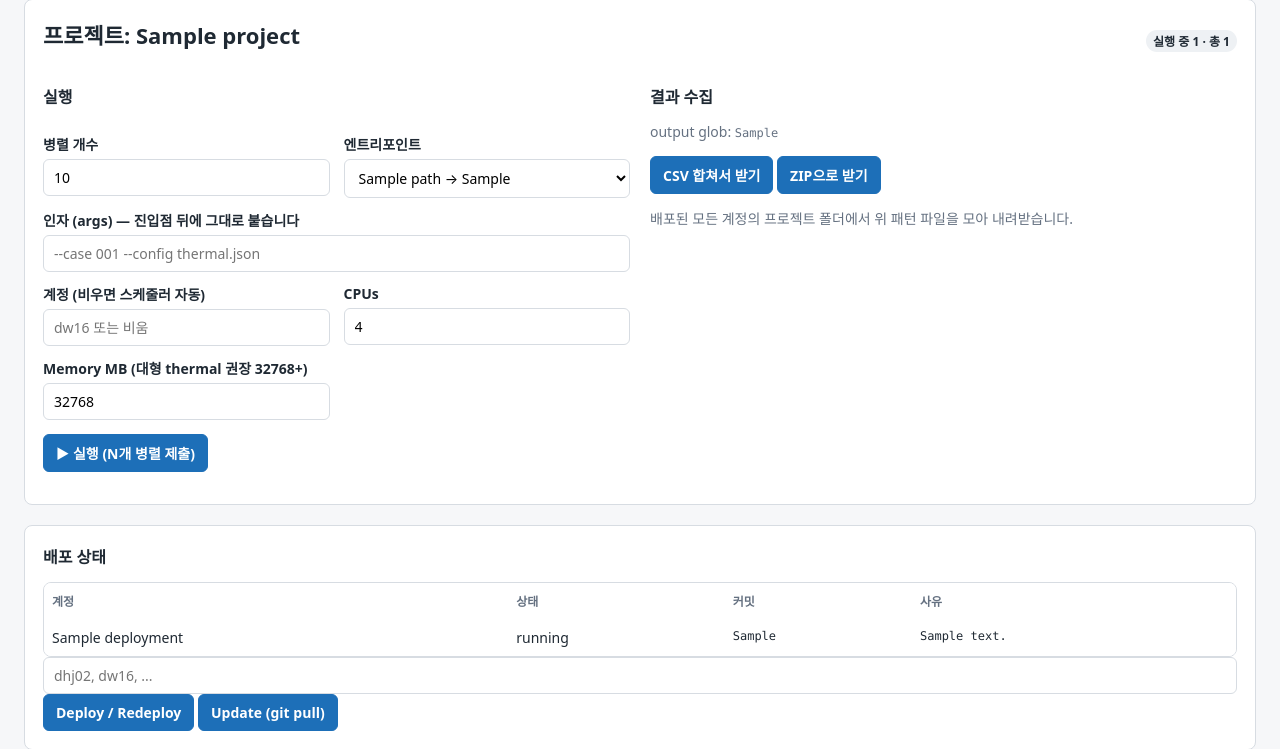
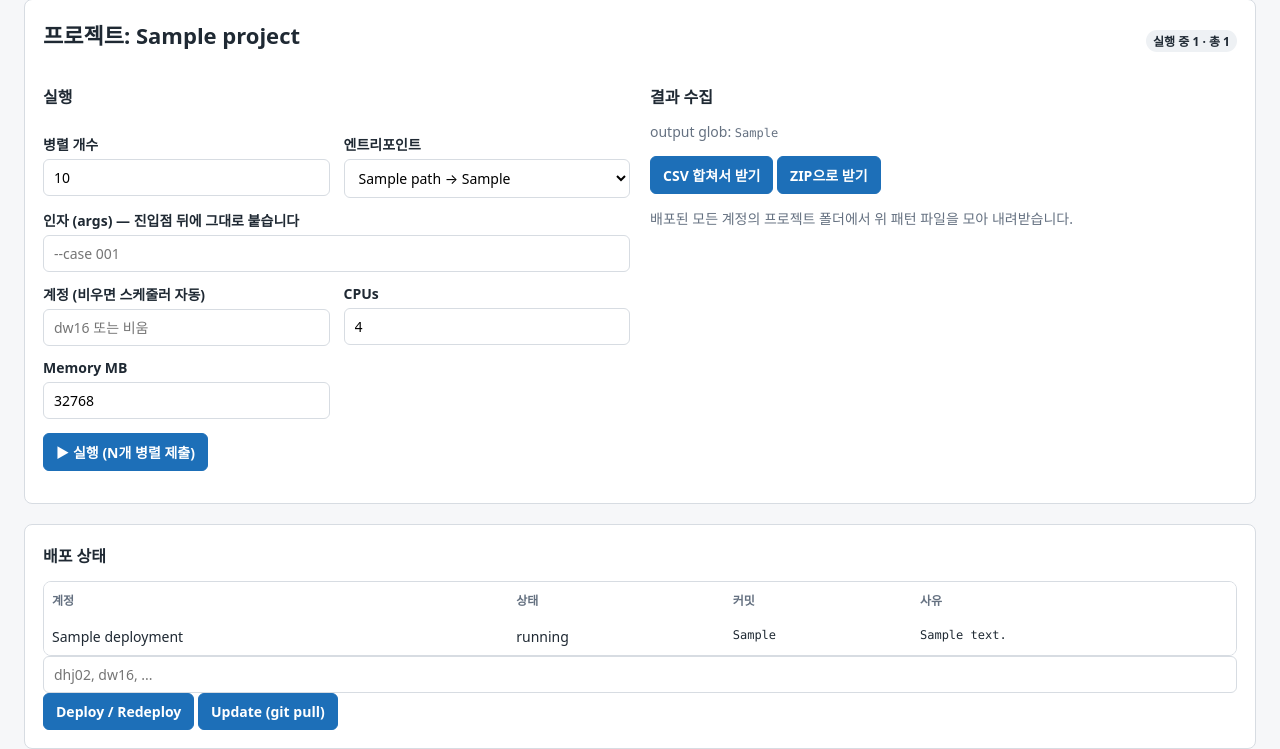
Before and after one commit to Schwalbe262/slurm_scheduler, a FastAPI app: template templates/project_detail.html in a window 1280 px wide. Shown: the part 145-894 px from the top of the page. Run offline with FastAPI, Linux system fonts and the light colour scheme; the template is opened without the code that fills it: most values are stand-ins (such as "Sample title", 1, 10 or a date in 2020); parts of the project's set-up code (start-up, migrations or seed data) failed here and were passed over; some libraries are stand-ins or nearby versions.

Commit message:
Projects UI: drop ANSYS-specific hints from generic run-form labels

```diff
--- a/templates/project_detail.html
+++ b/templates/project_detail.html
@@ -27,7 +27,7 @@
           </div>
           <div class="full">
             <label for="run_arguments">인자 (args) — 진입점 뒤에 그대로 붙습니다</label>
-            <input id="run_arguments" name="arguments" placeholder="--case 001 --config thermal.json">
+            <input id="run_arguments" name="arguments" placeholder="--case 001">
           </div>
           <div>
             <label for="run_account">계정 (비우면 스케줄러 자동)</label>
@@ -38,7 +38,7 @@
             <input id="run_cpus" name="cpus" type="number" min="1" value="4">
           </div>
           <div>
-            <label for="run_mem">Memory MB (대형 thermal 권장 32768+)</label>
+            <label for="run_mem">Memory MB</label>
             <input id="run_mem" name="memory_mb" type="number" min="1" value="32768">
           </div>
           <div class="full">
```
